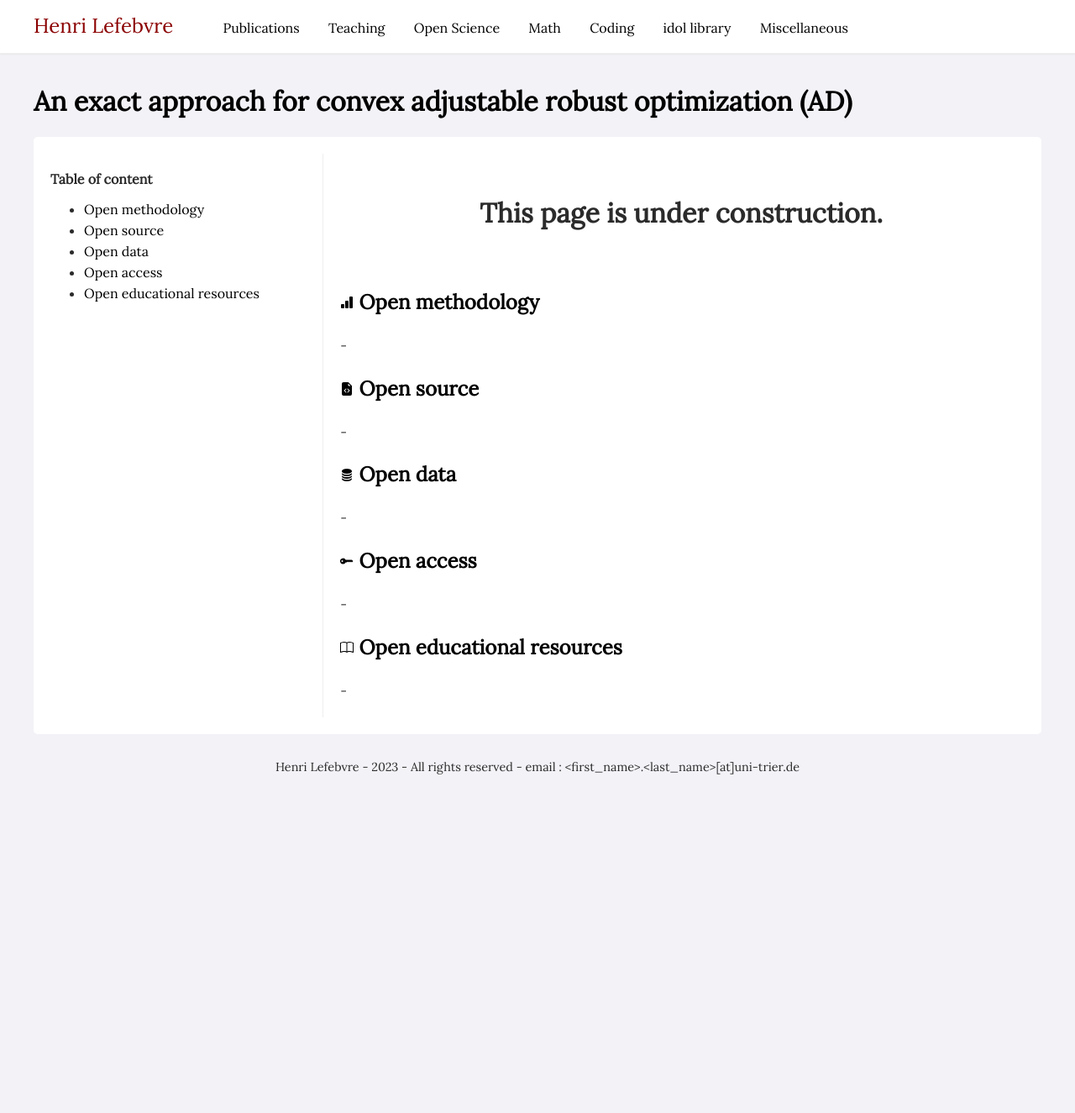
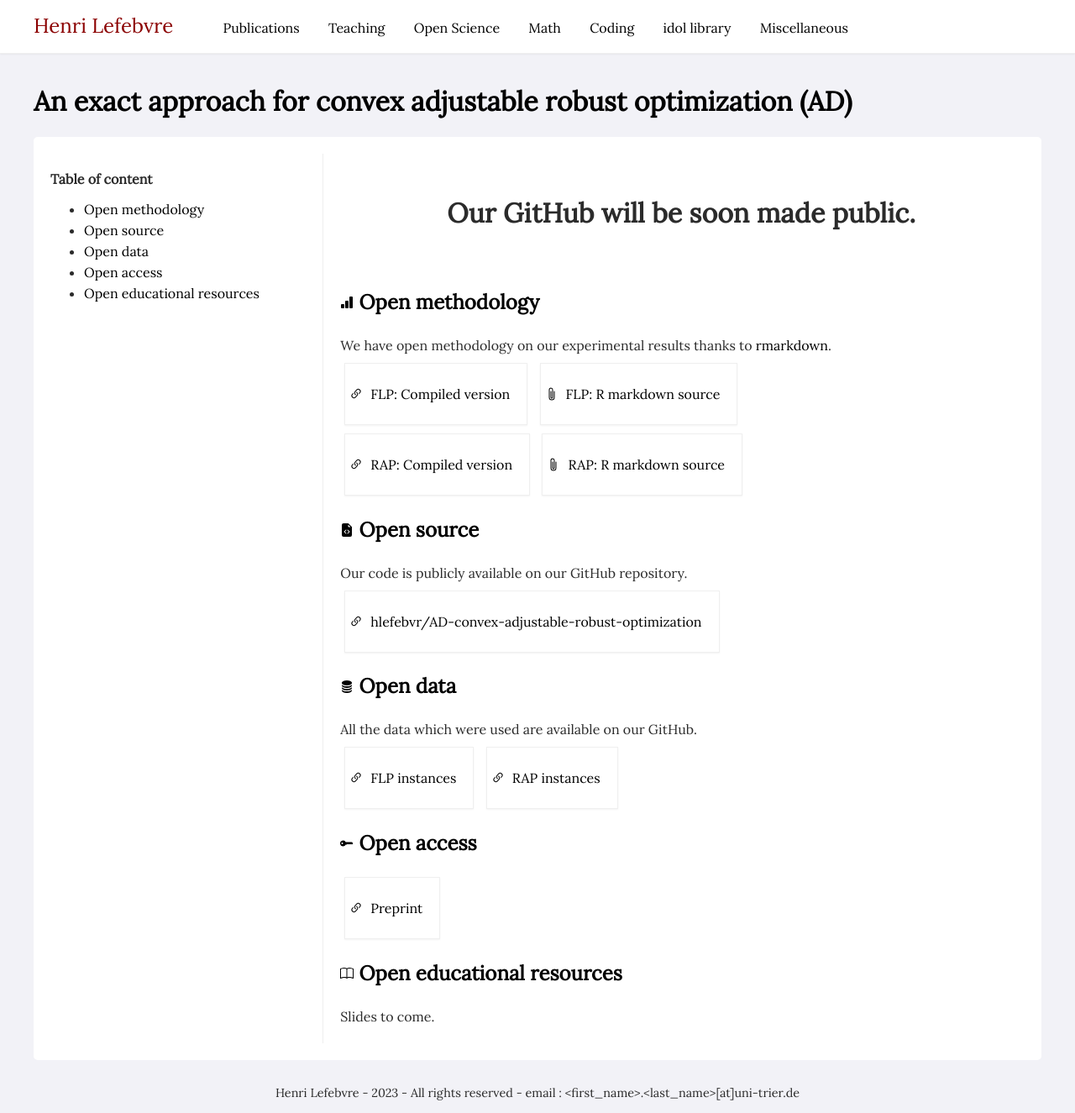
Before and after one commit to hlefebvr/hlefebvr.github.io, a Jekyll site: the page built from open-science/AD/index.html, in a window 1280 px wide. Shown: the whole page at 84% size. Built offline with Jekyll 4.4.1, drawn with Linux system fonts in a browser that asks for light colours; nearby versions of some CDN libraries; comment, search, counter and statistics services are not loaded; a style sheet for code colours, icons or effects is not loaded; before the commit the page ends 937 px from its top, so only the background shows below that.

Commit message:
Start AD public release

```diff
--- a/open-science/AD/index.html
+++ b/open-science/AD/index.html
@@ -3,21 +3,30 @@ title: An exact approach for convex adjustable robust optimization (AD)
 layout: open_science
 
 open_methodology: >
-    -
+    We have open methodology on our experimental results thanks to <a href="https://rmarkdown.rstudio.com/" target="_blank">rmarkdown</a>.
+    <br />
+    <a href="FLP/methodology.render.html" class="attachment attachment-link">FLP: Compiled version</a>
+    <a href="FLP/methodology.render.Rmd" target="_blank" class="attachment attachment-download">FLP: R markdown source</a>
+    <br />
+    <a href="RAP/methodology.render.html" class="attachment attachment-link">RAP: Compiled version</a>
+    <a href="RAP/methodology.render.Rmd" target="_blank" class="attachment attachment-download">RAP: R markdown source</a>
 
 open_source: >
-    -
+    Our code is publicly available on our GitHub repository. <br />
+    <a href="https://github.com/hlefebvr/AD-convex-adjustable-robust-optimization" target="_blank" class="attachment attachment-link">hlefebvr/AD-convex-adjustable-robust-optimization</a>
 
 open_data: >
-    -
+    All the data which were used are available on our GitHub. <br />
+    <a href="https://github.com/hlefebvr/AD-convex-adjustable-robust-optimization/tree/main/FLP/data" target="_blank" class="attachment attachment-link">FLP instances</a>
+    <a href="https://github.com/hlefebvr/AD-convex-adjustable-robust-optimization/tree/main/RAP/data" target="_blank" class="attachment attachment-link">RAP instances</a>
 
 open_access: >
-    -
+    <a href="https://optimization-online.org/?p=20869" target="_blank" class="attachment attachment-link">Preprint</a>
 
 open_education: >
-    -
+    Slides to come.
 ---
 
 <center style="padding: 50px;">
-    <b style="font-size: 2em;">This page is under construction.</b>
+    <b style="font-size: 2em;">Our GitHub will be soon made public.</b>
 </center>
```
Also changed, not shown: open-science/AE/index.html (+5 -3 lines), open-science/index.html (+4 -4 lines), open-science/AD/FLP/methodology.render.Rmd (renamed from open-science/AD/FLP/methodology_rap.render.Rmd), open-science/AD/RAP/methodology.render.Rmd (renamed from open-science/AD/RAP/methodology_rap.render.Rmd).
